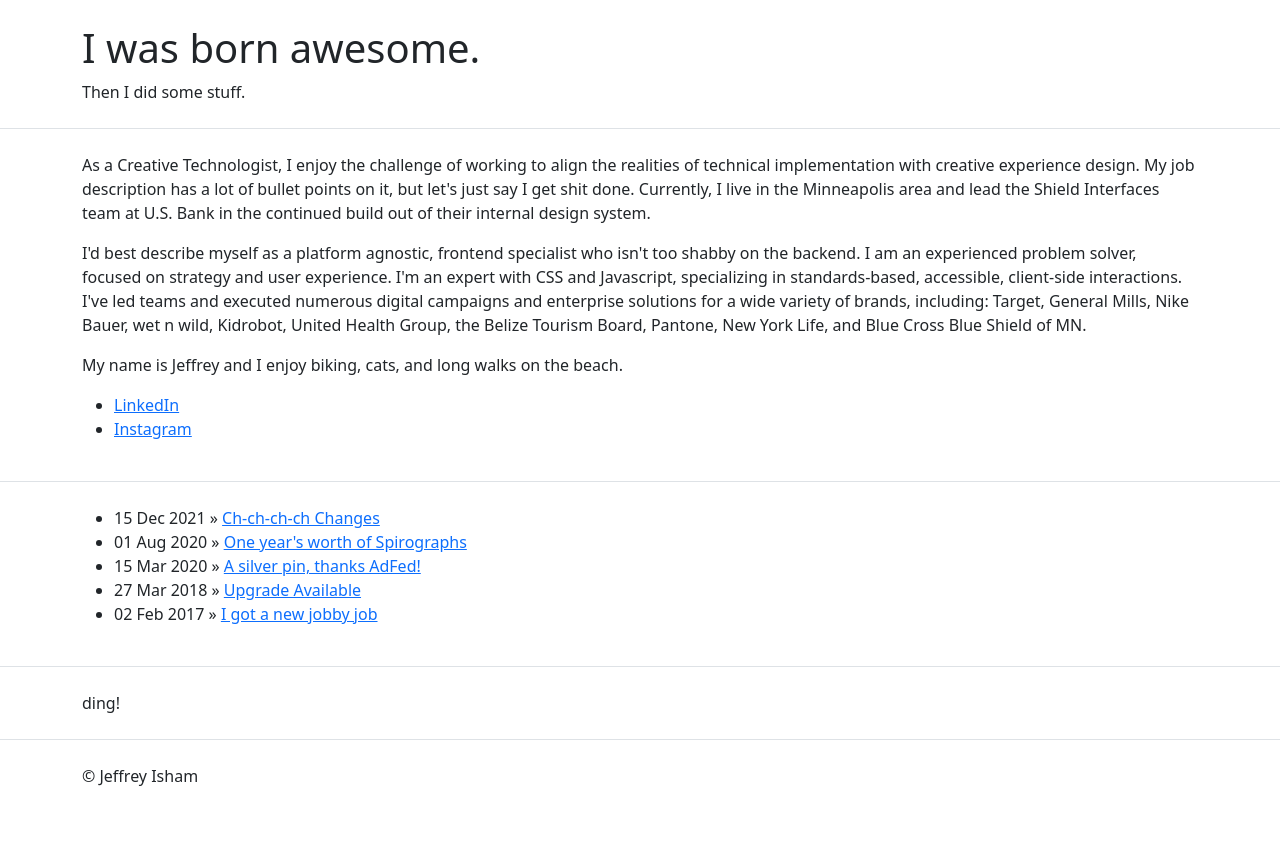
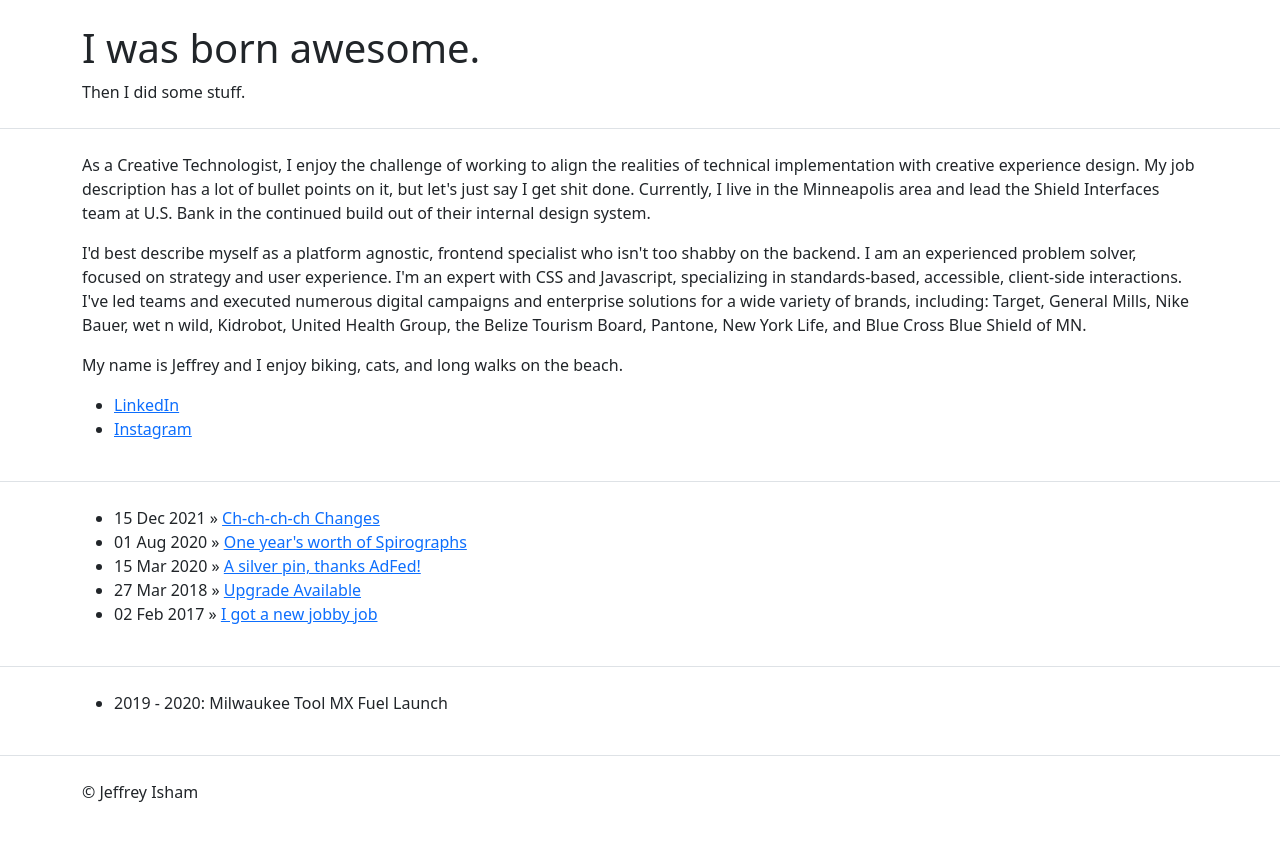
Before and after one commit to jeffreyisham/jeffreyisham.github.io, a Jekyll site: the page built from index.html, in a window 1280 px wide. Shown: the top 841 px of the page. Built offline with Jekyll 4.4.1, drawn with Linux system fonts in a browser that asks for light colours.

Commit message:
Update work.html

```diff
--- a/_includes/work.html
+++ b/_includes/work.html
@@ -1,5 +1,7 @@
 <div class="border-bottom">
-      <div class="container py-4">
-        ding!
-      </div>
-    </div>
+  <div class="container py-4">
+    <ul class="posts">
+      <li>2019 - 2020: Milwaukee Tool MX Fuel Launch</li>
+    </ul>
+  </div>
+</div>
```
